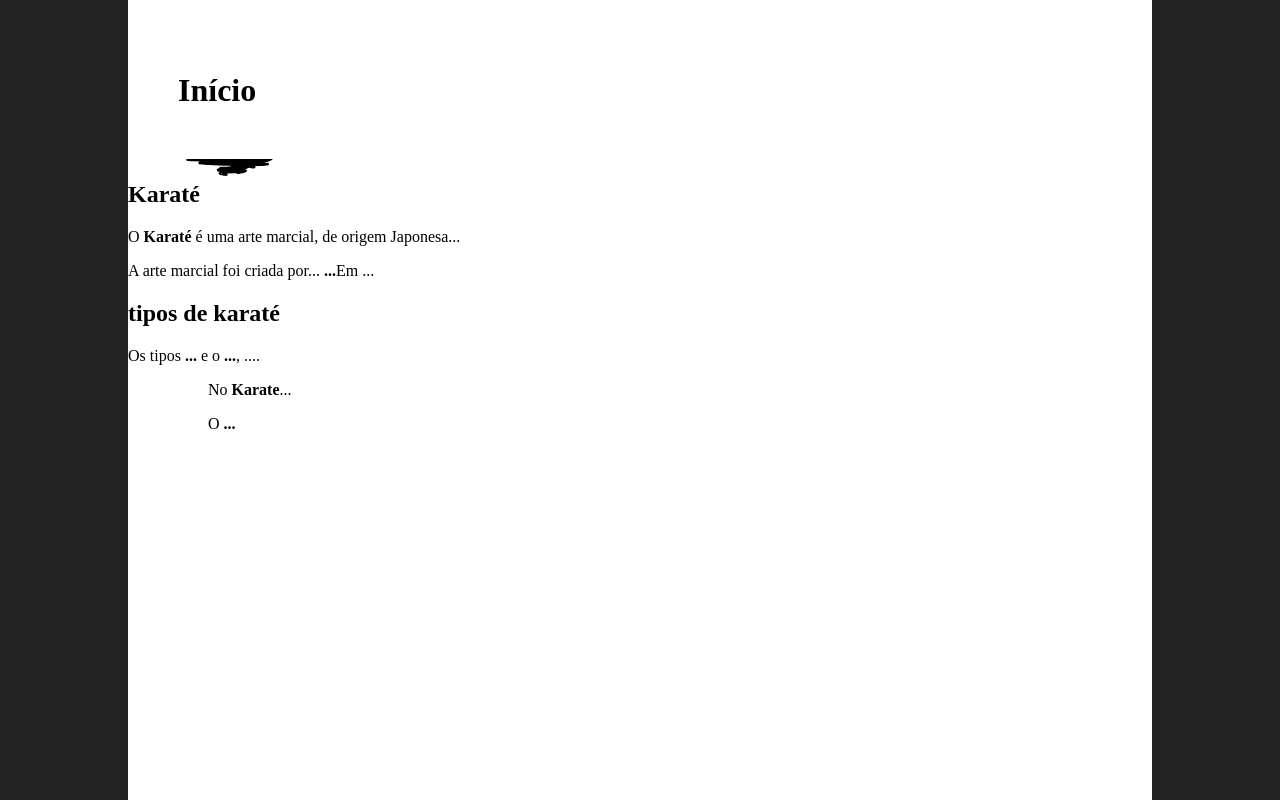
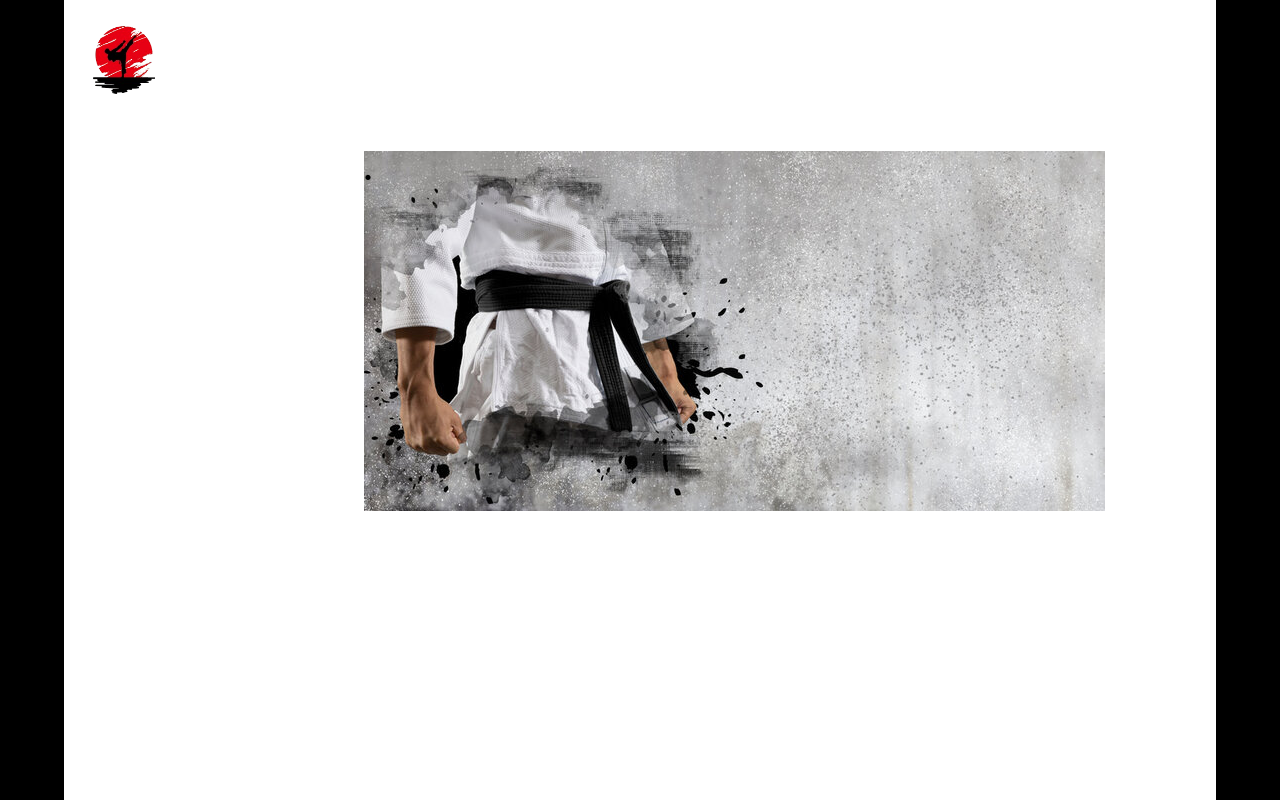
Before and after one commit to JoaoHyper12/SOPA, a plain HTML site: page karate site.html in a window 1280 px wide. Drawn offline with Linux system fonts and the light colour scheme.

Commit message:
avanço2

```diff
--- a/KARATE.CSS
+++ b/KARATE.CSS
@@ -3,7 +3,7 @@ body{
     background-repeat: no-repeat;
     z-index: -10;
     background-color: rgb(255, 255, 255);
-    width: 80%;
+    width: 90%;
     height: 100vh;
     margin-left: auto;
     margin-right: auto;
@@ -11,19 +11,19 @@ body{
     padding-top: 1px;
     margin-bottom: 0;
     box-sizing: border-box;
+    background-size: 120px;
+}
+
+h1{
+    background-image: url(background.jpg);
+    height: 80%;
+    background-repeat: no-repeat;
+    margin-left: 300px;
+    margin-top: 150px;
+
 
 }
 
-h1{
-    padding: 50px;
-    /*position: absolute;*/
-    left: 200px;
-    bottom: 135px;
-    background-color:white;
-    margin-left: auto;
-    margin-right: auto;
+html{
+    background-color: black;
 }
-
-html{
-    background-color: rgba(0, 0, 0, 0.862);
-}
--- a/karate site.html
+++ b/karate site.html
@@ -8,23 +8,16 @@
 </head>
 <body>
 
-    <h1>Início</h1>
+
+    <h1>.</h1>
 
 
 
-    <h2> Karaté </h2>
 
-    <p>O <Strong>Karaté</Strong> é uma arte marcial, de origem Japonesa... </p>
 
-    <p>A arte marcial foi criada por... <Strong>...</Strong>Em ...</p>
 
-<h2>tipos de karaté</h2>
 
-    <p>Os tipos <strong>...</strong> e o <strong>...</strong>, ....</p>
-    <ul>
-    <ul>
-        <p>No <strong>Karate</strong>...</p>
-        <p>O <strong>...</strong> </p>
-    </ul>
+
+
 </body>
 </html>
```
Also changed, not shown: background.jpg (added).
